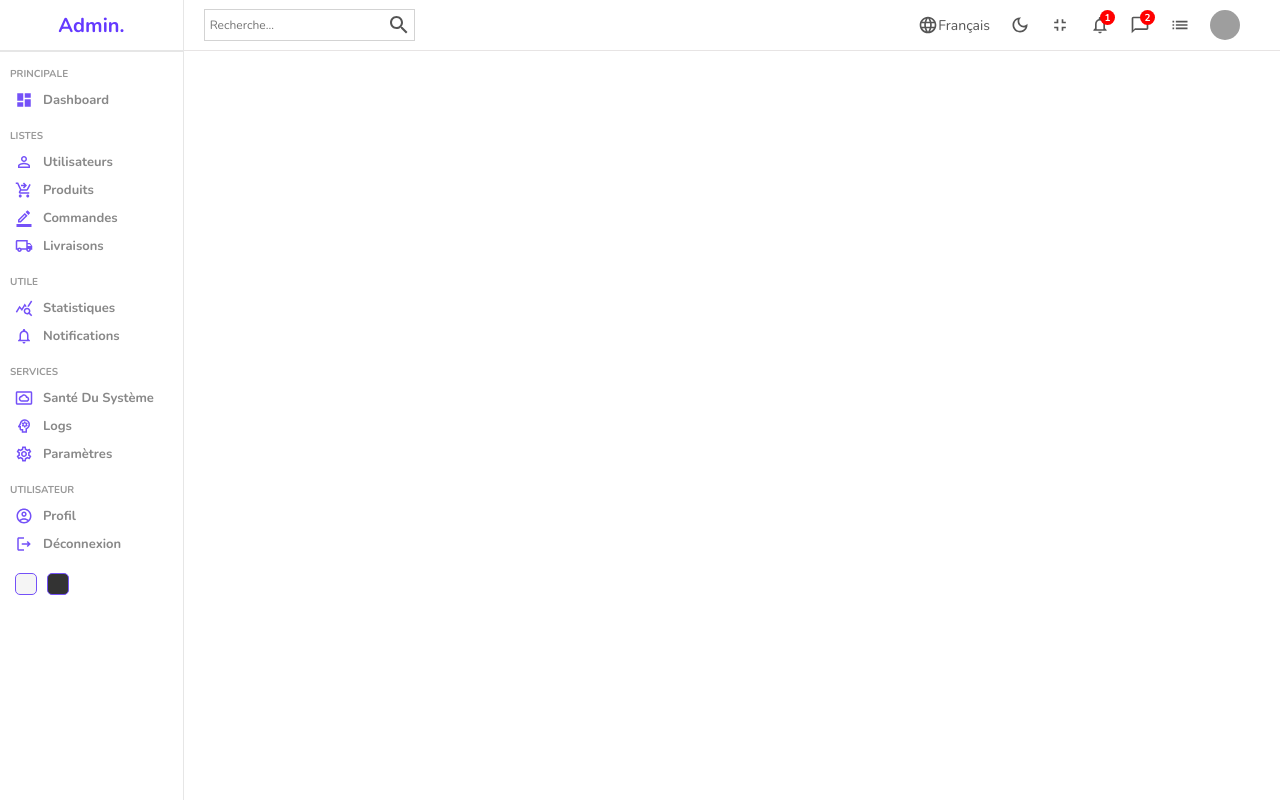
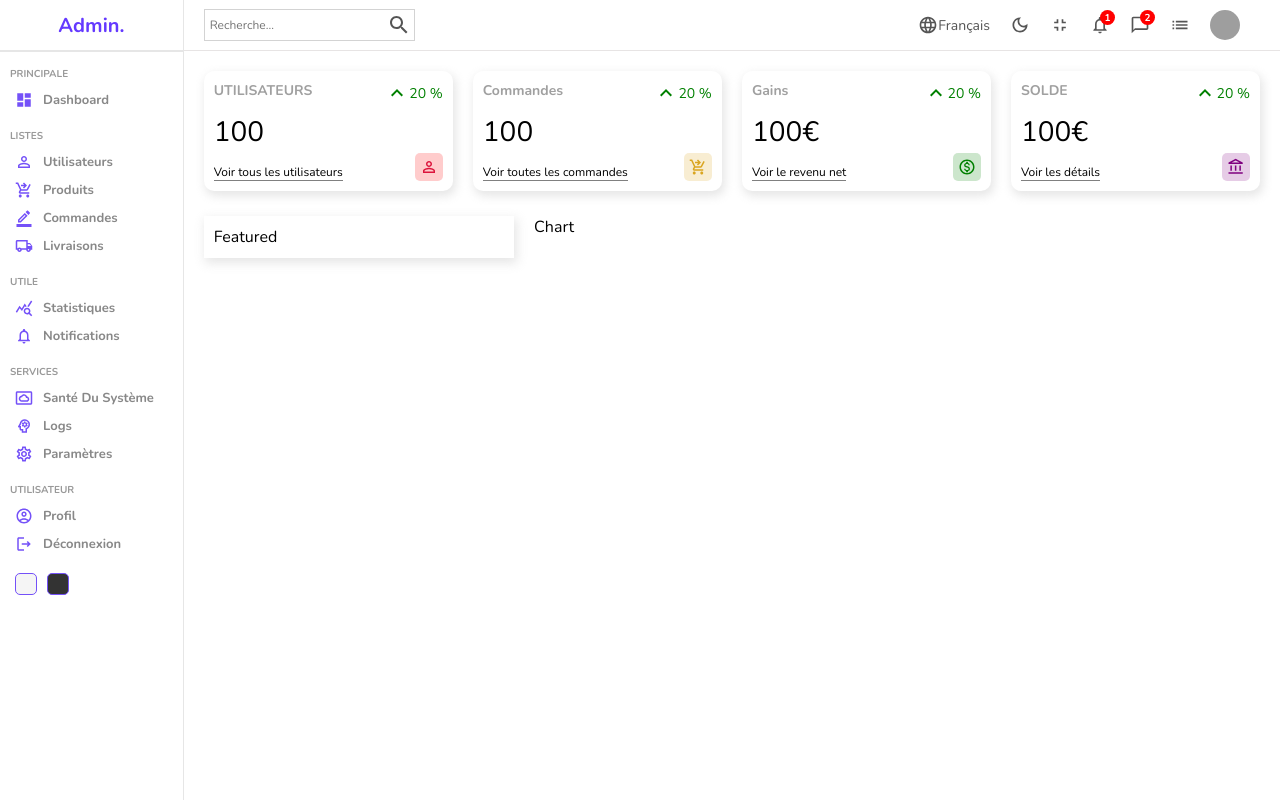
Before and after one commit to kevinkotcherga/dashboard-react, a React (Create React App) app: page / in a window 1280 px wide. Built offline with nearby package versions, Linux system fonts and the light colour scheme; grey boxes are pictures that could not be loaded.

Commit message:
feat(component): ajout des widgets

```diff
--- /dev/null
+++ b/src/chart/Chart.js
@@ -0,0 +1,8 @@
+import React from 'react';
+import './chart.scss';
+
+const Chart = () => {
+	return <div className="chart">Chart</div>;
+};
+
+export default Chart;
--- /dev/null
+++ b/src/chart/chart.scss
@@ -0,0 +1,3 @@
+.chart {
+  flex: 5;
+}
--- a/src/components/widget/Widget.js
+++ b/src/components/widget/Widget.js
@@ -1,8 +1,105 @@
 import React from 'react';
 import './widget.scss';
+import KeyboardArrowUpOutlinedIcon from '@mui/icons-material/KeyboardArrowUpOutlined';
+import PersonOutlineOutlinedIcon from '@mui/icons-material/PersonOutlineOutlined';
+import ShoppingCartCheckoutOutlinedIcon from '@mui/icons-material/ShoppingCartCheckoutOutlined';
+import MonetizationOnOutlinedIcon from '@mui/icons-material/MonetizationOnOutlined';
+import AccountBalanceOutlinedIcon from '@mui/icons-material/AccountBalanceOutlined';
 
-const Widget = () => {
-	return <div></div>;
+const Widget = ({ type }) => {
+	let data;
+
+	//temporary
+	const amount = 100;
+	const diff = 20;
+
+	switch (type) {
+		case 'user':
+			data = {
+				title: 'UTILISATEURS',
+				isMoney: false,
+				link: 'Voir tous les utilisateurs',
+				icon: (
+					<PersonOutlineOutlinedIcon
+						className="icon"
+						style={{
+							color: 'crimson',
+							backgroundColor: 'rgba(255, 0, 0, 0.2)',
+						}}
+					/>
+				),
+			};
+			break;
+		case 'order':
+			data = {
+				title: 'Commandes',
+				isMoney: false,
+				link: 'Voir toutes les commandes',
+				icon: (
+					<ShoppingCartCheckoutOutlinedIcon
+						className="icon"
+						style={{
+							color: 'goldenrod',
+							backgroundColor: 'rgba(218, 165, 32, 0.2)',
+						}}
+					/>
+				),
+			};
+			break;
+		case 'earning':
+			data = {
+				title: 'Gains',
+				isMoney: true,
+				link: 'Voir le revenu net',
+				icon: (
+					<MonetizationOnOutlinedIcon
+						className="icon"
+						style={{
+							color: 'green',
+							backgroundColor: 'rgba(0, 128, 0, 0.2)',
+						}}
+					/>
+				),
+			};
+			break;
+		case 'balance':
+			data = {
+				title: 'SOLDE',
+				isMoney: true,
+				link: 'Voir les détails',
+				icon: (
+					<AccountBalanceOutlinedIcon
+						className="icon"
+						style={{
+							color: 'purple',
+							backgroundColor: 'rgba(128, 0, 128, 0.2)',
+						}}
+					/>
+				),
+			};
+			break;
+		default:
+			break;
+	}
+	return (
+		<div className="widget">
+			<div className="left">
+				<span className="title">{data.title}</span>
+				<span className="counter">
+					{amount}
+					{data.isMoney && '€'}
+				</span>
+				<span className="link">{data.link}</span>
+			</div>
+			<div className="right">
+				<div className="percentage positive">
+					<KeyboardArrowUpOutlinedIcon />
+					{diff} %
+				</div>
+				{data.icon}
+			</div>
+		</div>
+	);
 };
 
 export default Widget;
--- a/src/components/widget/widget.scss
+++ b/src/components/widget/widget.scss
@@ -0,0 +1,53 @@
+.widget {
+  display: flex;
+  flex: 1;
+  padding: 10px;
+  justify-content: space-between;
+  -webkit-box-shadow: 2px 4px 10px 1px rgba(0, 0, 0, 0.47);
+  box-shadow: 2px 4px 10px 1px rgba(201, 201, 201, 0.47);
+  border-radius: 10px;
+  height: 100px;
+
+  .left, .right {
+    display: flex;
+    flex-direction: column;
+    justify-content: space-between;
+
+    .title {
+      font-weight: bold;
+      font-size: 14px;
+      color: rgb(160, 160, 160);
+    }
+
+    .counter {
+      font-size: 28px;
+      font-weight: 300;
+    }
+
+    .link {
+      width: max-content;
+      font-size: 12px;
+      border-bottom: 1px solid gray;
+    }
+
+    .percentage {
+      display: flex;
+      align-items: center;
+      font-size: 14px;
+
+      &.positive {
+        color: green;
+      }
+      &.negative{
+        color: red;
+      }
+    }
+
+    .icon {
+      font-size: 18px;
+      padding: 5px;
+      border-radius: 5px;
+      align-self: flex-end;
+    }
+  }
+}
--- /dev/null
+++ b/src/featured/Featured.js
@@ -0,0 +1,8 @@
+import React from 'react';
+import './featured.scss';
+
+const Featured = () => {
+	return <div className="featured">Featured</div>;
+};
+
+export default Featured;
--- /dev/null
+++ b/src/featured/featured.scss
@@ -0,0 +1,6 @@
+.featured {
+  flex: 2;
+  -webkit-box-shadow: 2px 4px 10px 1px rgba(0, 0, 0, 0.47);
+  box-shadow: 2px 4px 10px 1px rgba(201, 201, 201, 0.47);
+  padding: 10px;
+}
--- a/src/pages/home/Home.js
+++ b/src/pages/home/Home.js
@@ -1,6 +1,9 @@
 import React from 'react';
+import Chart from '../../chart/Chart';
 import Navbar from '../../components/navbar/Navbar';
 import Sidebar from '../../components/sidebar/Sidebar';
+import Widget from '../../components/widget/Widget';
+import Featured from '../../featured/Featured';
 import './home.scss';
 
 const Home = () => {
@@ -9,7 +12,16 @@
 			<Sidebar />
 			<div className="homeContainer">
 				<Navbar />
-				<div className="widgets"></div>
+				<div className="widgets">
+					<Widget type="user" />
+					<Widget type="order" />
+					<Widget type="earning" />
+					<Widget type="balance" />
+				</div>
+				<div className="charts">
+					<Featured />
+					<Chart />
+				</div>
 			</div>
 		</div>
 	);
--- a/src/pages/home/home.scss
+++ b/src/pages/home/home.scss
@@ -4,4 +4,14 @@
   .homeContainer {
     flex: 6;
   }
+
+  .widgets, .charts {
+    display: flex;
+    padding: 20px;
+    gap: 20px;
+  }
+
+  .charts {
+    padding: 5px 20px;
+  }
 }
```
